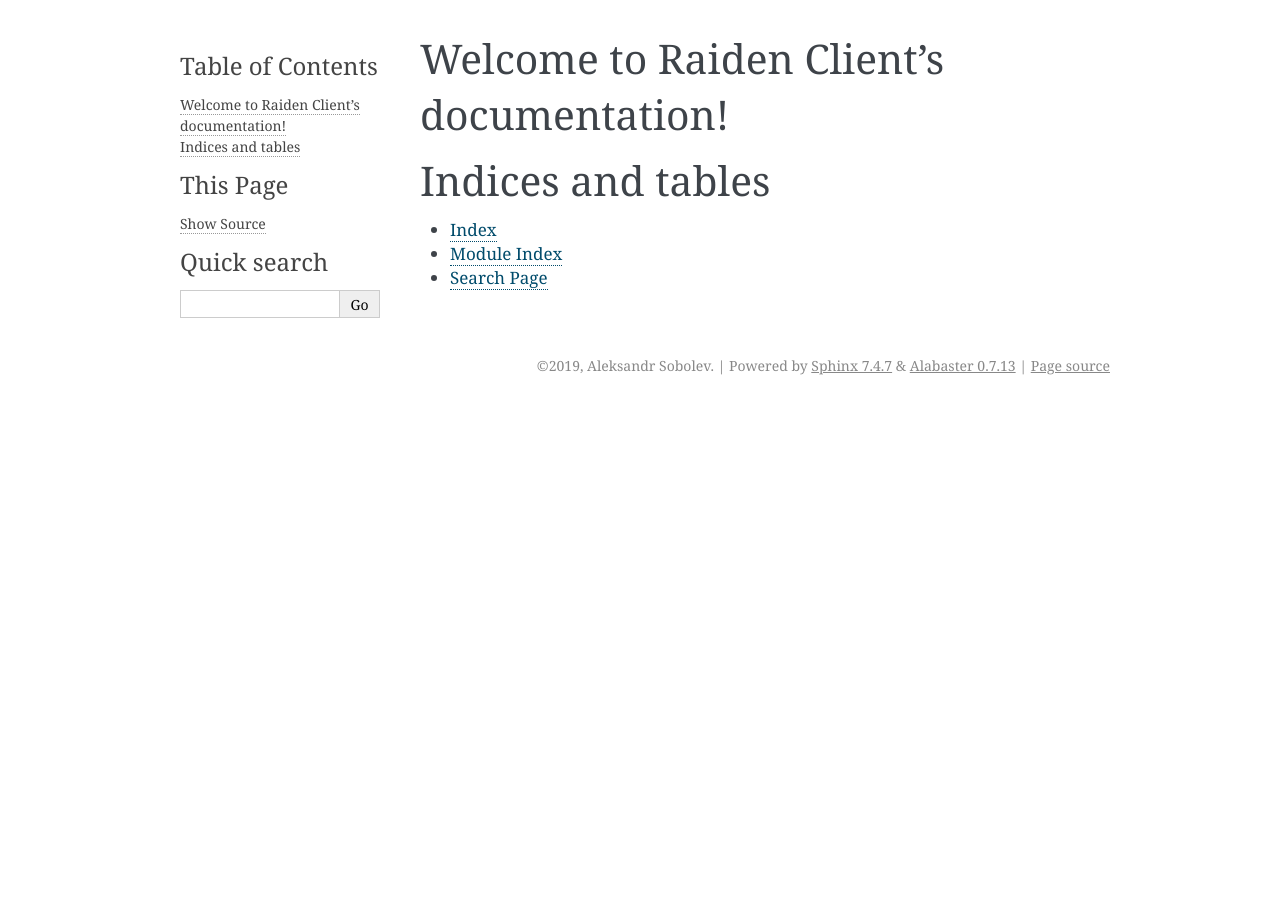
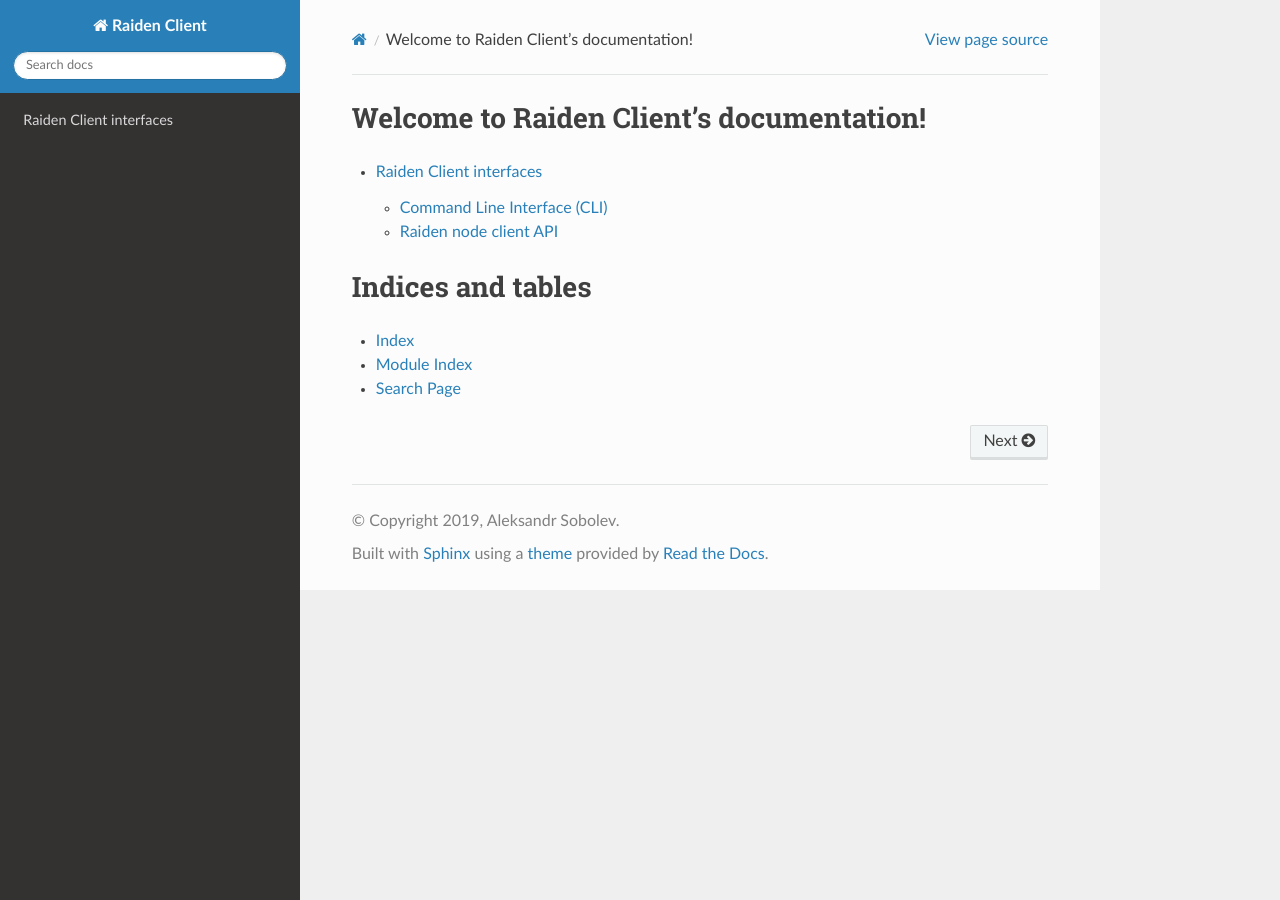
Before and after one commit to maddevsio/raiden-client-python, a Sphinx documentation site: the page built from docs/index.rst, in a window 1280 px wide. Built offline with Sphinx 7.4.7 and the Read the Docs theme 2.0.0, drawn with Linux system fonts in a browser that asks for light colours.

Commit message:
Added CLI and Client docs

```diff
--- a/docs/conf.py
+++ b/docs/conf.py
@@ -11,10 +11,10 @@
 # If extensions (or modules to document with autodoc) are in another directory,
 # add these directories to sys.path here. If the directory is relative to the
 # documentation root, use os.path.abspath to make it absolute, like shown here.
-#
-# import os
-# import sys
-# sys.path.insert(0, os.path.abspath('.'))
+
+import os
+import sys
+sys.path.insert(0, os.path.abspath('.'))
 
 
 # -- Project information -----------------------------------------------------
@@ -46,6 +46,8 @@
     'sphinx.ext.viewcode',
     'sphinx.ext.githubpages',
 ]
+
+extensions += ['sphinxarg.ext']
 
 # Add any paths that contain templates here, relative to this directory.
 templates_path = ['_templates']
@@ -80,7 +82,7 @@
 # The theme to use for HTML and HTML Help pages.  See the documentation for
 # a list of builtin themes.
 #
-html_theme = 'alabaster'
+html_theme = 'sphinx_rtd_theme'
 
 # Theme options are theme-specific and customize the look and feel of a theme
 # further.  For a list of options available for each theme, see the
--- a/docs/index.rst
+++ b/docs/index.rst
@@ -8,7 +8,8 @@
 
 .. toctree::
    :maxdepth: 2
-   :caption: Contents:
+
+   raiden_client
 
 
 
--- /dev/null
+++ b/docs/raiden_client.cli.rst
@@ -0,0 +1,7 @@
+Command Line Interface (CLI)
+=========================================
+
+.. argparse::
+   :module: raiden_client.interfaces.cli
+   :func: create_parser
+   :prog: raiden-cli
--- /dev/null
+++ b/docs/raiden_client.client.rst
@@ -0,0 +1,4 @@
+Raiden node client API
+=========================================
+
+Here will be generated client method
--- /dev/null
+++ b/docs/raiden_client.rst
@@ -0,0 +1,8 @@
+Raiden Client interfaces
+=========================================
+
+.. toctree::
+   :maxdepth: 1
+
+   raiden_client.cli
+   raiden_client.client
```
Also changed, not shown: README.md (+1 -1 lines), docs/_static/md-logo.png (renamed from docs/md-logo.png), 4 other files.
